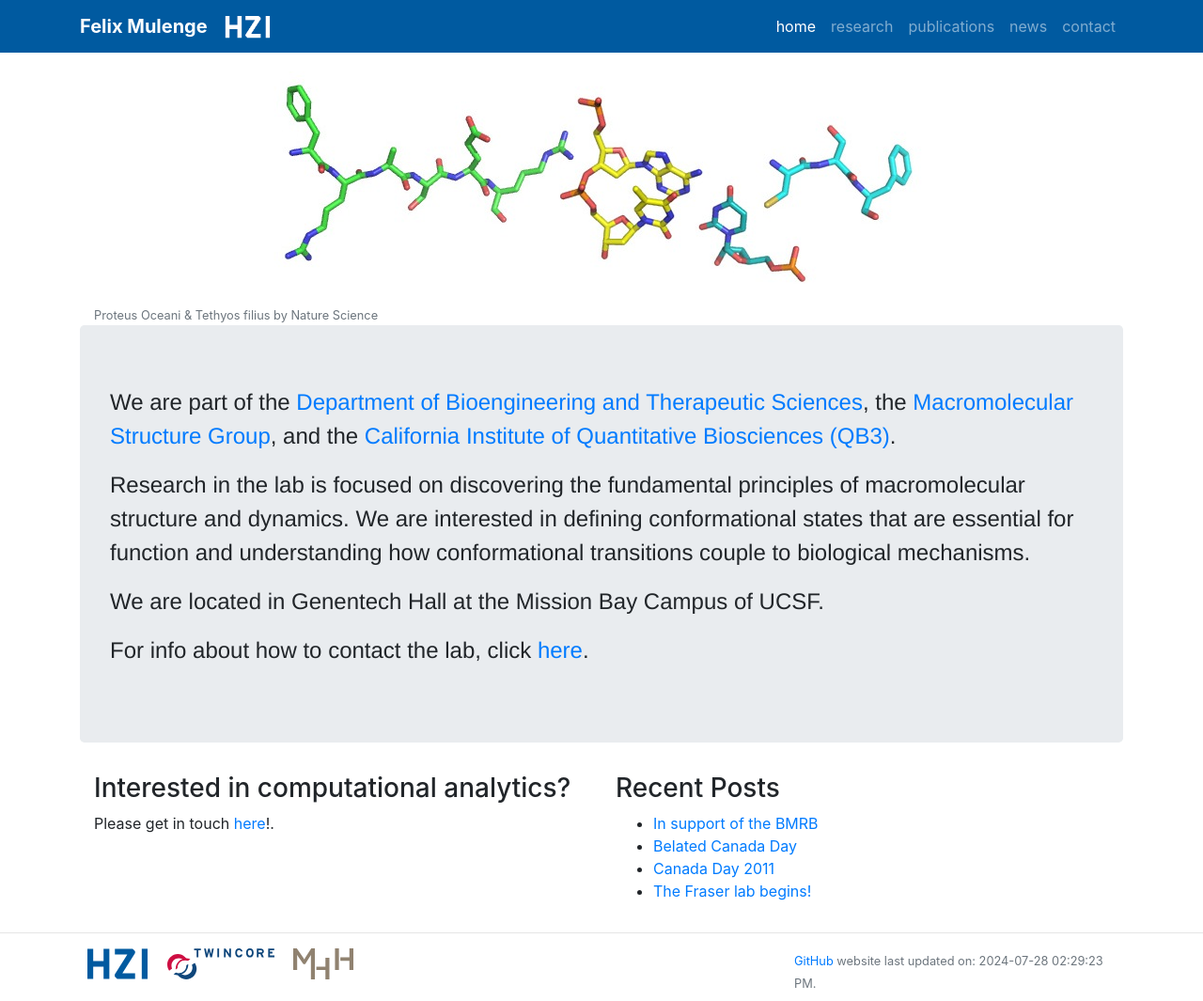
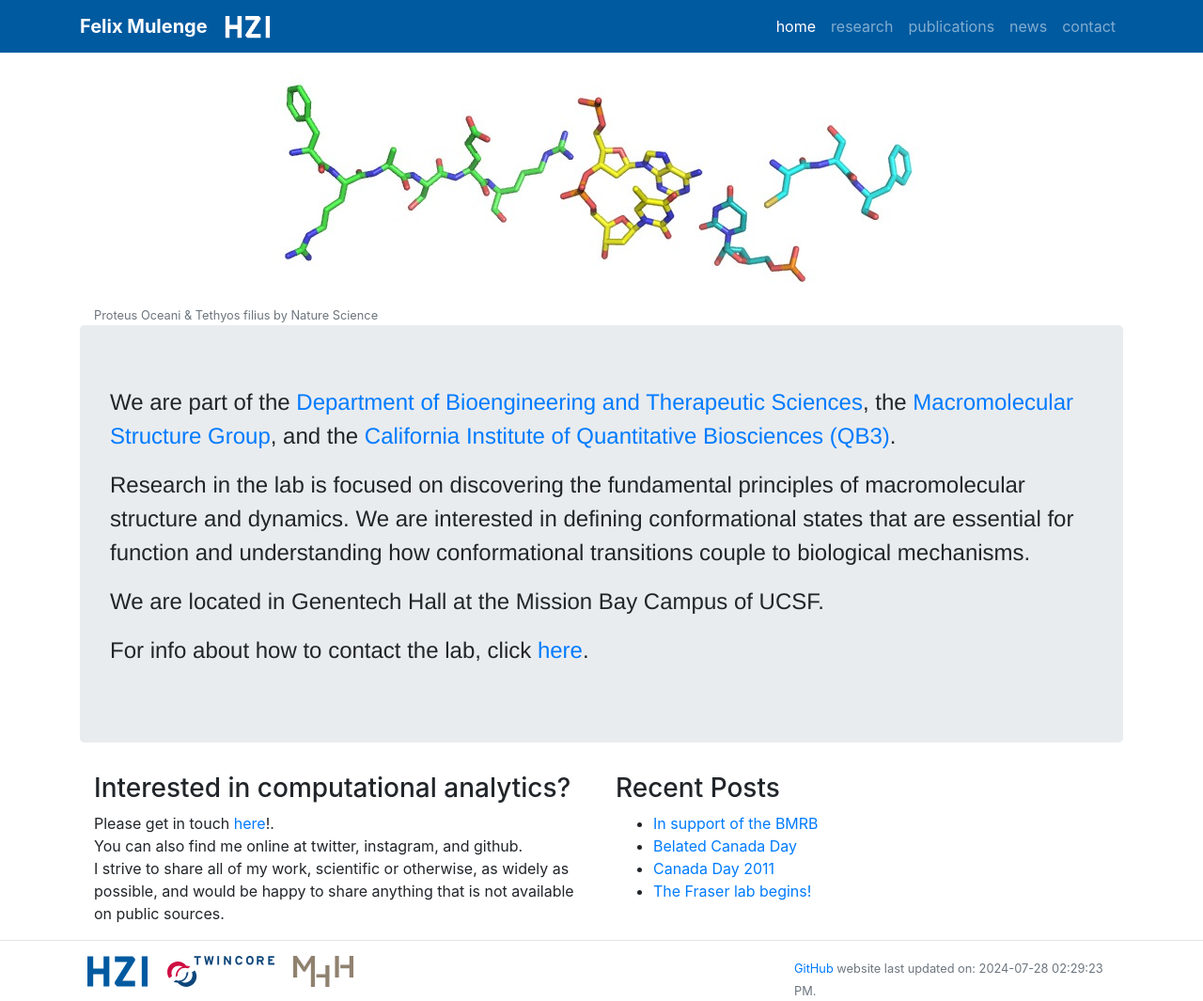
Before and after one commit to fmulenge/fmulenge.github.io, a Jekyll site: the page built from index.md, in a window 1280 px wide. Shown: the whole page at 94% size. Built offline with Jekyll 4.4.1, drawn with Linux system fonts in a browser that asks for light colours.

Commit message:
Update home.html

```diff
--- a/_layouts/home.html
+++ b/_layouts/home.html
@@ -13,6 +13,8 @@
         <div class="col">
              <h3> Interested in computational analytics? </h3>
              Please get in touch <a href="{{ site.url }}/contact">here</a>!.<br>
+            You can also find me online at twitter, instagram, and github.<br>
+            I strive to share all of my work, scientific or otherwise, as widely as possible, and would be happy to share anything that is not available on public sources.<br>
         </div>
         <div class="col">
             <h3> Recent Posts </h3>
```
